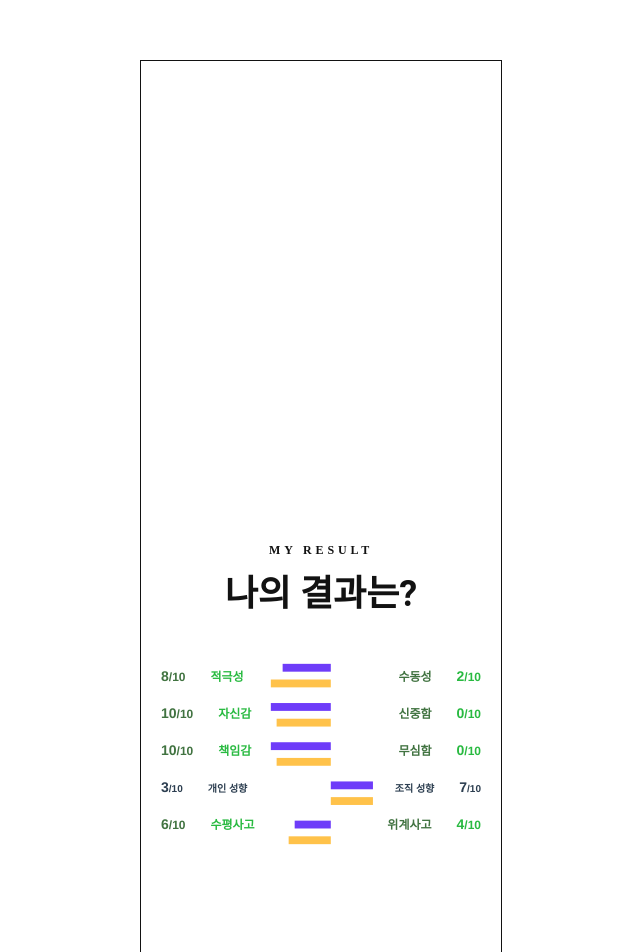
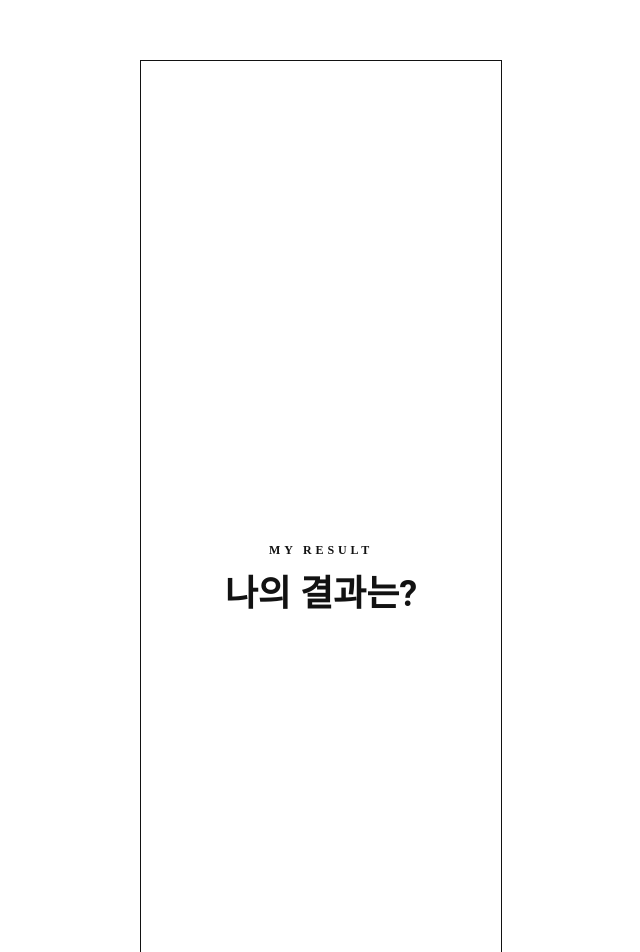
Before and after one commit to wanted-codestates-project-team-05/wanted-codestates-project-05-11, a Vue app: page / in a window 1280 px wide. Shown: the top 952 px of the page, without its empty margins (319-959 px from the left). Built offline with nearby package versions, Linux system fonts and the light colour scheme.

Commit message:
fix: delete BarChart

```diff
--- a/src/components/bar/BarChart.vue
+++ /dev/null
@@ -1,88 +0,0 @@
-<script>
-import { HorizontalBar } from 'vue-chartjs';
-
-export default {
-  extends: HorizontalBar,
-  props: {
-    chartValue: Object,
-    name: String,
-  },
-
-  data() {
-    return {
-      options: {
-        responsive: true,
-        maintainAspectRatio: false,
-        legend: {
-          display: false,
-        },
-        scales: {
-          yAxes: [
-            {
-              gridLines: {
-                display: false,
-              },
-              ticks: {
-                fontSize: 20,
-                beginAtZero: true,
-              },
-            },
-          ],
-          xAxes: [
-            {
-              gridLines: {
-                display: false,
-              },
-              ticks: {
-                display: false,
-                min: -10,
-                max: 10,
-                stepSize: 20,
-              },
-            },
-          ],
-        },
-      },
-    };
-  },
-
-  methods: {
-    getData(value, name) {
-      let user = value.user && Object.values(value.user);
-      let userInfo = user.map((i) => (i >= 5 || i === 0 ? i * -1 : 10 - i));
-
-      let company = value.company && Object.values(value.company[name]);
-      let companyInfo = company.map((i) => (i >= 5 || i === 0 ? i * -1 : 10 - i));
-      const data = {
-        labels: ['', '', '', '', ''],
-        datasets: [
-          {
-            label: 'User',
-            backgroundColor: '#6E3CF9',
-            barPercentage: 0.5,
-            data: userInfo,
-          },
-          {
-            label: 'Company',
-            backgroundColor: '#FFC24A',
-            barPercentage: 0.5,
-            data: companyInfo,
-          },
-        ],
-      };
-      return data;
-    },
-  },
-
-  mounted() {
-    this.renderChart(this.getData(this.chartValue, this.name), this.options);
-  },
-
-  watch: {
-    chartValue() {
-      this.renderChart(this.getData(this.chartValue), this.options);
-    },
-    deep: true,
-  },
-};
-</script>
--- a/src/components/bar/BarChartWrapper.vue
+++ b/src/components/bar/BarChartWrapper.vue
@@ -25,16 +25,11 @@
           >
         </span>
       </li>
-      <BarChart class="Chart" :chartValue="data" :name="this.name" />
     </ul>
   </div>
 </template>
 
 <script>
-import BarChart from './BarChart.vue';
-import Data from '../../assets/data.json';
-const user = Data.user;
-const userObj = [...Object.keys(Data.user)];
 const MAX_SCORE = 10;
 const personalityArray = [
   ['적극성', '수동성'],
@@ -45,17 +40,11 @@ const personalityArray = [
 ];
 export default {
   name: 'BarChartWrapper',
-  components: {
-    BarChart,
-  },
+  components: {},
   data() {
     return {
-      user,
-      userObj,
       MAX_SCORE,
       personalityArray,
-      data: Data,
-      name: 'SAMSUNG',
     };
   },
   mounted() {
```
